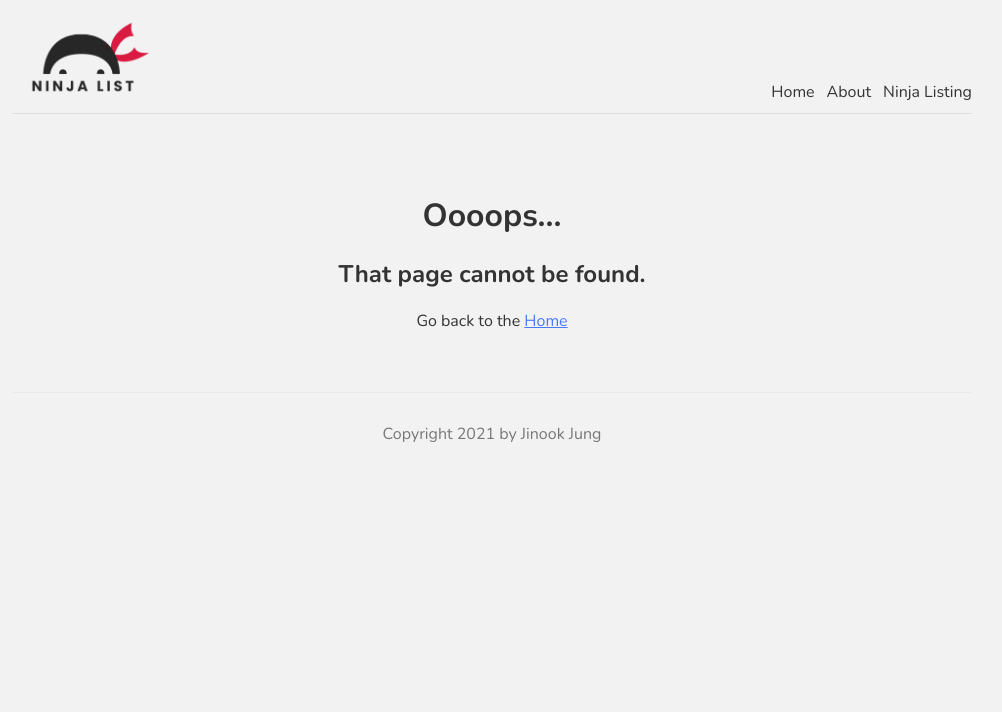
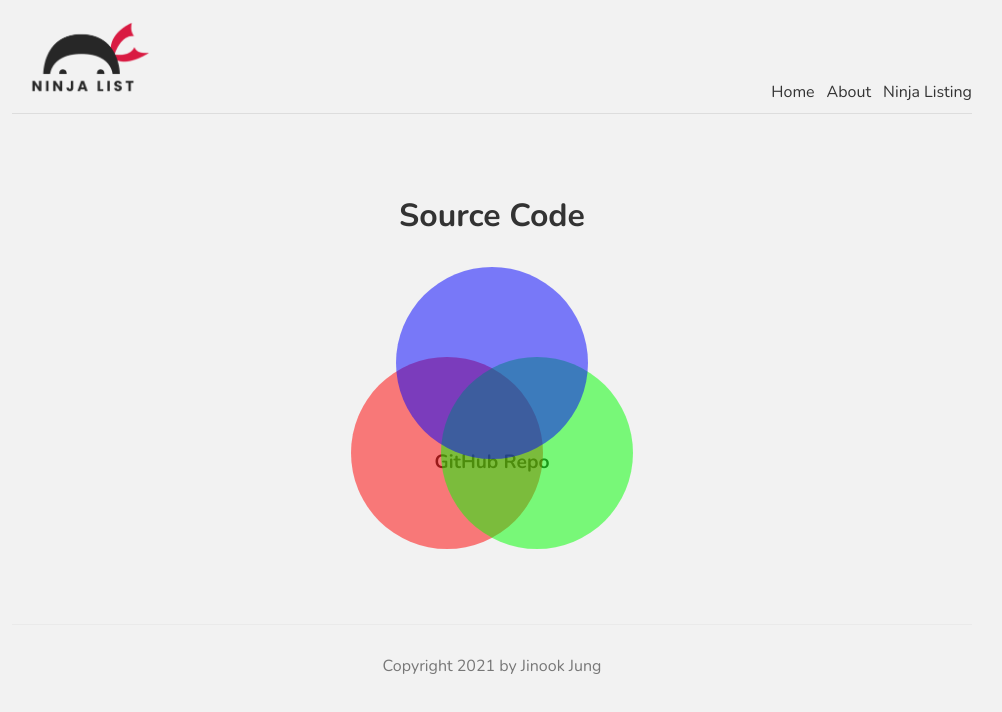
Before and after one commit to jinook929/ninja-list, a Next.js app: page /code in a window 1280 px wide. Before the commit this address had no page. Shown: the top 712 px of the page, without its empty margins (148-1150 px from the left). Built offline with nearby package versions, Linux system fonts and the light colour scheme.

Commit message:
updated titles

```diff
--- a/components/Navbar.js
+++ b/components/Navbar.js
@@ -5,7 +5,7 @@ const Navbar = () => {
   return (
     <nav>
       <div className="logo">
-        <Link href="/test">
+        <Link href="/code">
           <a><Image src="/logo.png" width={128} height={77} alt="logo" /></a>
         </Link>
       </div>
--- /dev/null
+++ b/pages/code.js
@@ -0,0 +1,50 @@
+import Head from 'next/head'
+import Image from 'next/image'
+import Link from 'next/link'
+import styled from 'styled-components'
+
+const Code = () => {
+  return (
+    <>
+      <Head>
+        <title>NINJA | Repo</title>
+        <meta name="keywords" content="ninjas" />
+      </Head>
+      <div>
+        <Title>Source Code</Title>
+        <GitHub>GitHub Repo</GitHub>
+        <ImageContainer>
+          <Link href="https://github.com/jinook929/ninja-list">
+            <a target="_blank">
+              <Image src="/test.svg" width={300} height={300} alt="test" />
+            </a>
+          </Link>
+        </ImageContainer>
+      </div>
+    </>
+  )
+}
+
+export default Code
+
+const Title = styled.h1`
+  text-align: center;
+`
+
+const ImageContainer = styled.div`
+  position: relative;
+  width: 100%;
+  display: flex;
+  justify-content: center;
+`
+
+const GitHub = styled.div`
+  font-size: 1.2rem;
+  font-weight: bold;
+  line-height: 1;
+  position: absolute;
+  top: 50%;
+  left: 50%;
+  transform: translateX(-50%) translateY(275%);
+  /* z-index: 1; */
+`
--- a/pages/ninjas/[id].js
+++ b/pages/ninjas/[id].js
@@ -1,3 +1,4 @@
+import Head from 'next/head'
 import Link from 'next/link'
 import styled from "styled-components"
 
@@ -30,6 +31,9 @@ const Details = ({ ninja }) => {
   console.log("props.ninja", ninja)
   return (
     <>
+      <Head>
+        <title>NINJA | {ninja.username}</title>
+      </Head>
       <NinjaDetails>
         <h1>{ninja.name}</h1>
         <p><span>Email :</span> {ninja.email}</p>
--- a/pages/ninjas/index.js
+++ b/pages/ninjas/index.js
@@ -1,4 +1,5 @@
 import { useEffect, useRef } from 'react'
+import Head from 'next/head'
 import Link from 'next/link'
 import styles from '../../styles/ninjas.module.scss'
 
@@ -21,6 +22,9 @@ const Ninjas = ({ ninjas }) => {
 
   return (
     <div>
+      <Head>
+        <title>NINJA | List</title>
+      </Head>
       <h1>All Ninjas</h1>
       {ninjas.map(ninja => (
         <Link key={ninja.id} href={`/ninjas/${ninja.id}`}>
```
Also changed, not shown: pages/test.js (deleted, +0 -32 lines), 1 other file (tests, documents, lock files or other folders).
